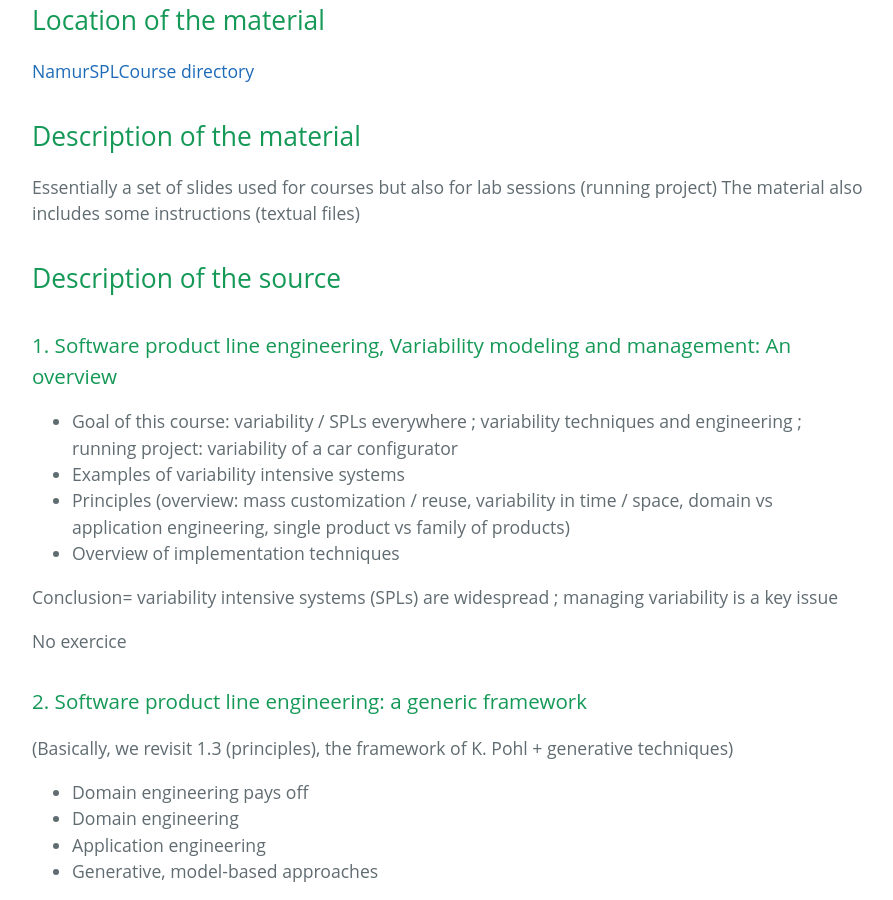
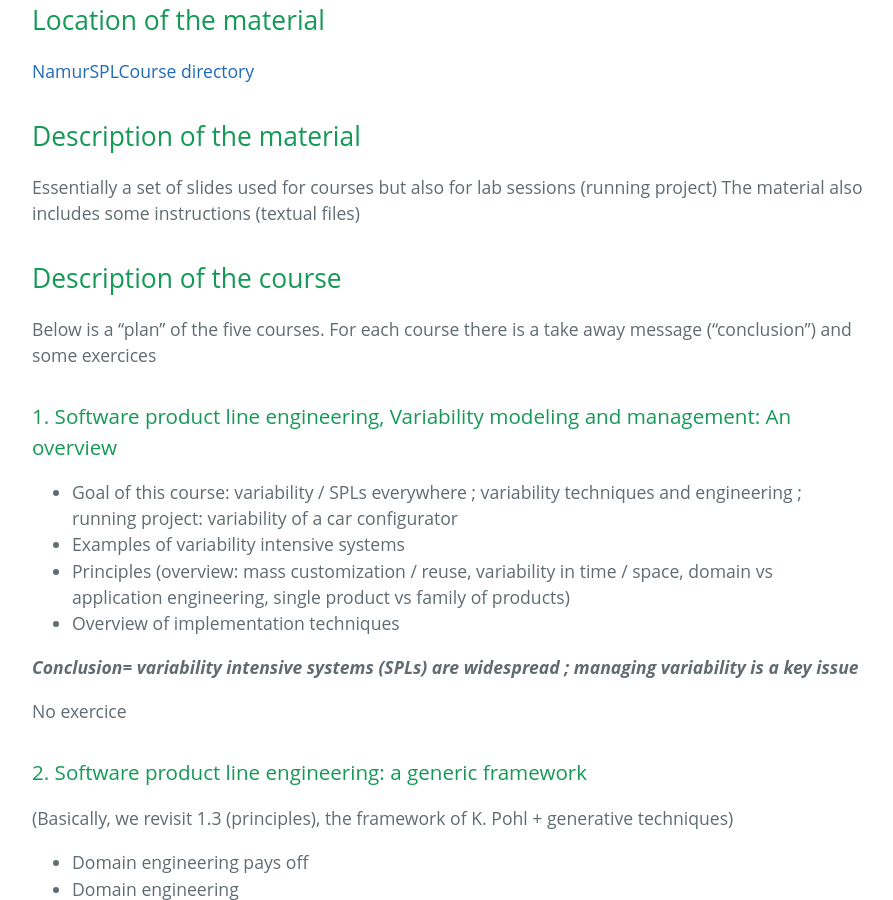
Before and after one commit to FAMILIAR-project/teaching, a Jekyll site: the page built from namur.html, in a window 1280 px wide and 900 px high, scrolled down 574 px. Shown: the whole window, without its empty margins (192-1085 px from the left). Built offline with Jekyll 4.4.1, drawn with Linux system fonts in a browser that asks for light colours.

Commit message:
Formatting again

```diff
--- a/namur.html
+++ b/namur.html
@@ -23,7 +23,10 @@ Essentially a set of slides used for courses but also for lab sessions
 The material also includes some instructions (textual files)
 
 
-## Description of the source
+## Description of the course
+
+Below is a "plan" of the five courses.
+For each course there is a take away message ("conclusion") and some exercices
 
 
 ### 1. Software product line engineering, Variability modeling and management: An overview
@@ -33,7 +36,7 @@ The material also includes some instructions (textual files)
  *	Principles (overview: mass customization / reuse, variability in time / space, domain vs application engineering, single product vs family of products)
  *	Overview of implementation techniques
 
-Conclusion= variability intensive systems (SPLs) are widespread ; managing variability is a key issue
+***Conclusion= variability intensive systems (SPLs) are widespread ; managing variability is a key issue***
 
 No exercice
 
```
